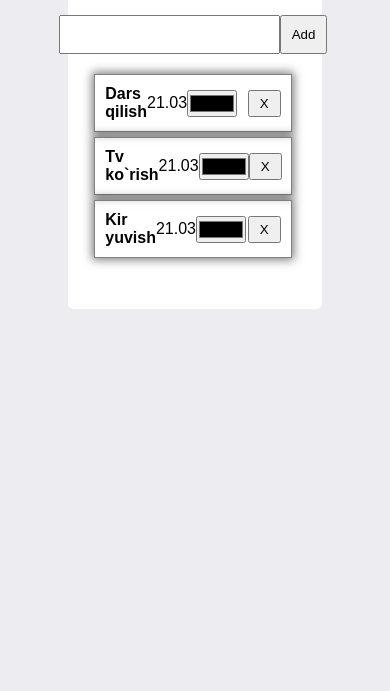
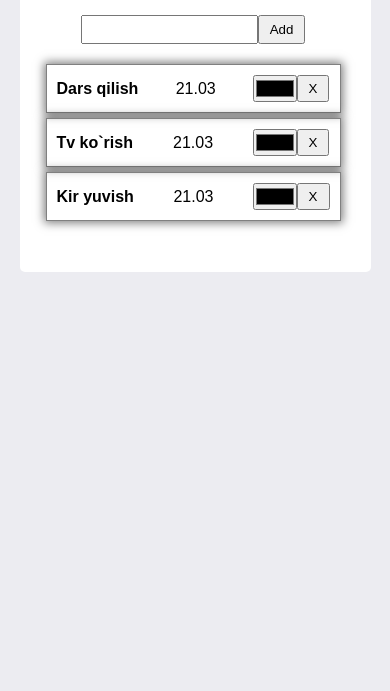
Before and after one commit to TP-Interprice/TOdo-list, a plain HTML site: page index.html in a window 390 px wide. Shown: the part 153-844 px from the top of the page. Drawn offline with Linux system fonts and the light colour scheme.

Commit message:
add Responsive style

```diff
--- a/style.css
+++ b/style.css
@@ -35,6 +35,16 @@ input[type=text] {
     padding: 10px 20px;
 }
 
+@media(max-width: 500px){
+    .container{
+        width: 90%;
+    }
+    input[type=text]{
+        width: 60%;
+        padding: 5px;
+    }
+}
+
 li {
     display: flex;
     justify-content: space-between;
@@ -50,7 +60,7 @@ p {
 }
 
 div {
-    width: 250px;
+    width: 28%;
     display: flex;
     justify-content: space-between;
 }
```
